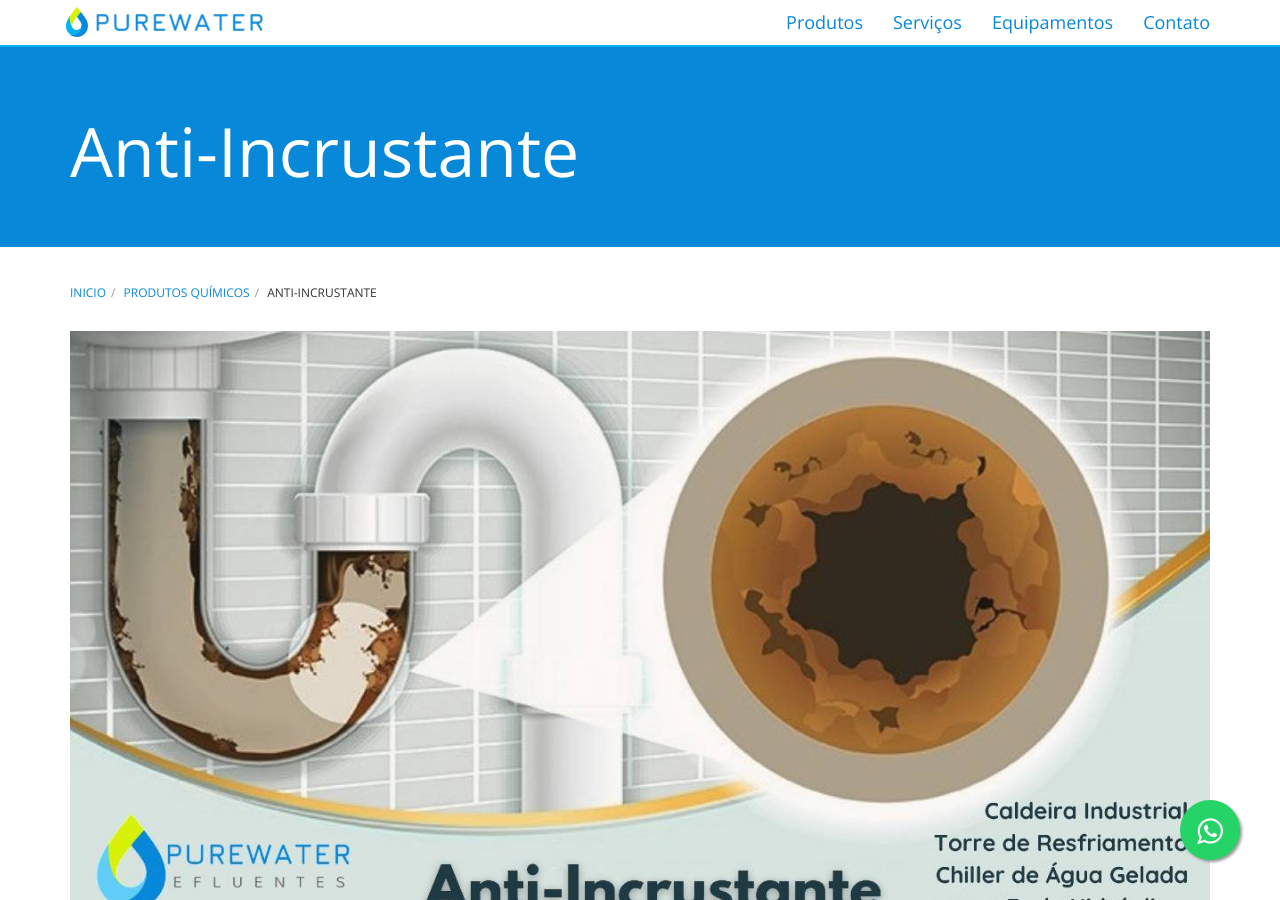
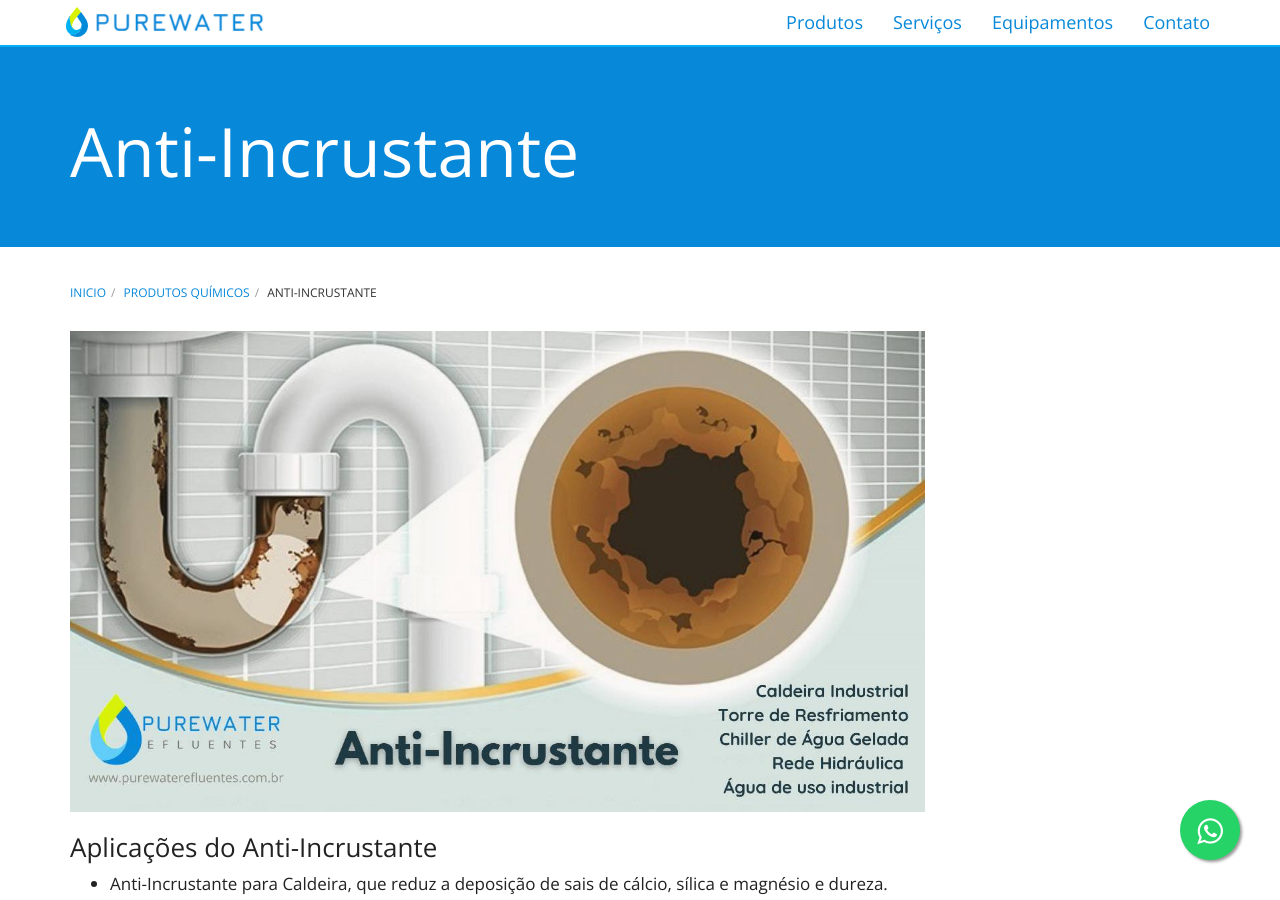
Before and after one commit to purewaterefluentes/purewaterefluentes.github.io, a Jekyll site: the page built from produtos/anti-incrustante.md, in a window 1280 px wide and 900 px high. Built offline with Jekyll 4.4.1, drawn with Linux system fonts in a browser that asks for light colours; nearby versions of some CDN libraries; library files that are not in the unit come from our copies.

Commit message:
Update anti-incrustante.md

```diff
--- a/produtos/anti-incrustante.md
+++ b/produtos/anti-incrustante.md
@@ -3,9 +3,10 @@
 title: Anti-Incrustante
 Subtitle: Inibidor de Incrustação para tratamento de água
 keywords: Anti-Incrustante, caldeiras, torre de resfriamento, chiller
+description: Anti-incrustante é usado para prevenir a deposição de sais dissolvidos de carbonatos, silicatos, oxido ferroso e sulfatos de cálcio na água industrial, evitando a incrustação em tanques, tubulações, caldeiras, torre de resfriamento, chiller.
 ---
 <figure class="figure">
-  <img src="../../website/images/anti-incrustante_agua_caldeira_torre_resfriamento.jpg" class="figure-img img-fluid rounded" alt="Anti-Incrustante para caldeira e torre de resfriamento" style="max-width: 100%;" >
+  <img src="../../website/images/anti-incrustante_agua_caldeira_torre_resfriamento.jpg" class="figure-img img-fluid rounded" alt="Anti-Incrustante para caldeira, Inibidor de Incrustação para torre de resfriamento" style="max-width: 75%;" >
 </figure>
 
 ### Aplicações do Anti-Incrustante
@@ -47,7 +48,7 @@
  - **Pressão média:** de 11 a 40 Kgf/cm2
  - **Pressão alta:** de 40 Kgf/cm2
 
-<img src="../../website/images/Tabela_parametros_controle_qualidade_agua_caldeira.jpg" class="figure-img img-fluid rounded" alt="Tabela de Parâmetros para Controle de água de caldeira" style="max-width: 100%;" >
+<img src="../../website/images/Tabela_parametros_controle_qualidade_agua_caldeira.jpg" class="figure-img img-fluid rounded" alt="Tabela de Parâmetros para Controle de água de caldeira" style="max-width: 90%;" >
 
 **Consulte o setor técnico para indicação do melhor Anti-incrustante para seu sistema.**
 
```
